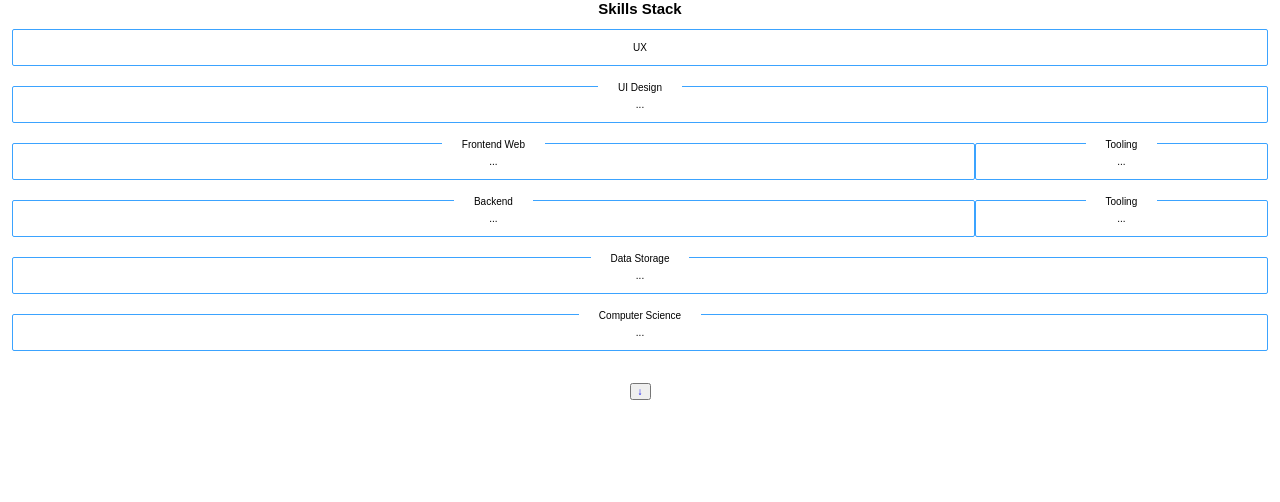
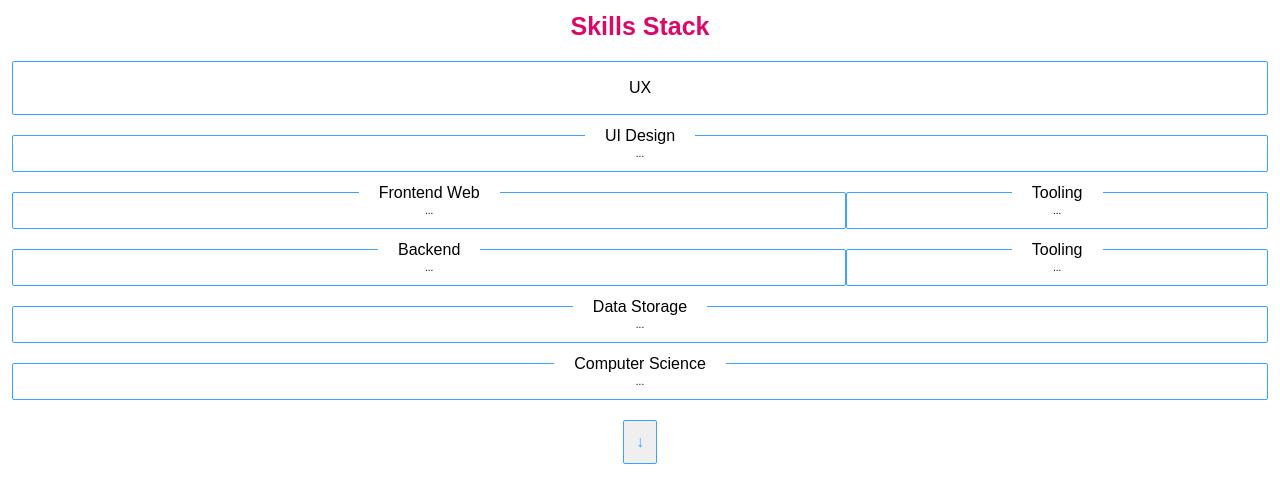
Before and after one commit to AlexEntrepreneur/dev-portfolio, a React app: page /skills in a window 1280 px wide. Shown: the top 502 px of the page. Built offline with nearby package versions, Linux system fonts and the light colour scheme.

Commit message:
Add Skills View Basic Styles

```diff
--- a/src/components/~reusables/molecules/SkillCard.js
+++ b/src/components/~reusables/molecules/SkillsCard.js
@@ -2,7 +2,7 @@ import styled from 'styled-components';
 import { Card } from '../atoms/atoms';
 import { small_space, normal_space, medium_space } from '../variables/spacing';
 
-export const SkillCard = styled(Card)`
+export const SkillsCard = styled(Card)`
   position: relative;
   margin-bottom: ${normal_space};
   overflow: visible;
--- a/src/views/3-Skills/SkillsView.jsx
+++ b/src/views/3-Skills/SkillsView.jsx
@@ -1,52 +1,52 @@
 import React from 'react';
 import { Link } from 'react-router-dom';
-import { View, Container } from '../../components/~reusables/atoms/atoms';
-import { SkillCard } from '../../components/~reusables/molecules/SkillCard';
+import { View, Container, HeadingText, Text, Button } from '../../components/~reusables/atoms/atoms';
+import { SkillsCard } from '../../components/~reusables/molecules/SkillsCard';
 import { small_space } from '../../components/~reusables/variables/spacing';
 
 function SkillsView() {
   return (
-    <View hCenter>
-      <h2>Skills Stack</h2>
-      <Container fullWidth column padding={small_space}>
-        <SkillCard hCenter>
-          UX
-        </SkillCard>
-        <SkillCard hCenter>
-          <div className="title">UI Design</div>
+    <View hCenter padding={small_space}>
+      <HeadingText>Skills Stack</HeadingText>
+      <Container fullWidth column>
+        <SkillsCard hCenter>
+          <Text noMargin>UX</Text>
+        </SkillsCard>
+        <SkillsCard hCenter>
+          <Text noMargin className="title">UI Design</Text>
           ...
-        </SkillCard>
+        </SkillsCard>
         <Container>
-          <SkillCard fullWidth hCenter>
-            <div className="title">Frontend Web</div>
+          <SkillsCard fullWidth hCenter>
+            <Text noMargin className="title">Frontend Web</Text>
             ...
-          </SkillCard>
-          <SkillCard hCenter width="30%">
-            <div className="title">Tooling</div>
+          </SkillsCard>
+          <SkillsCard hCenter width="50%">
+            <Text noMargin className="title">Tooling</Text>
             ...
-          </SkillCard>
+          </SkillsCard>
         </Container>
         <Container>
-          <SkillCard fullWidth hCenter>
-            <div className="title">Backend</div>
+          <SkillsCard fullWidth hCenter>
+            <Text noMargin className="title">Backend</Text>
             ...
-          </SkillCard>
-          <SkillCard hCenter width="30%">
-            <div className="title">Tooling</div>
+          </SkillsCard>
+          <SkillsCard hCenter width="50%">
+            <Text noMargin className="title">Tooling</Text>
             ...
-          </SkillCard>
+          </SkillsCard>
         </Container>
-        <SkillCard hCenter>
-          <div className="title">Data Storage</div>
+        <SkillsCard hCenter>
+          <Text noMargin className="title">Data Storage</Text>
           ...
-        </SkillCard>
-        <SkillCard hCenter>
-          <div className="title">Computer Science</div>
+        </SkillsCard>
+        <SkillsCard hCenter>
+          <Text noMargin className="title">Computer Science</Text>
           ...
-        </SkillCard>
+        </SkillsCard>
       </Container>
       <Link to='/projects'>
-        <button>↓</button>
+        <Button>↓</Button>
       </Link>
     </View>
   )
```
